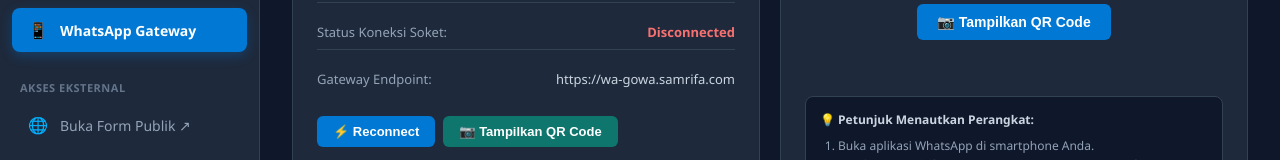
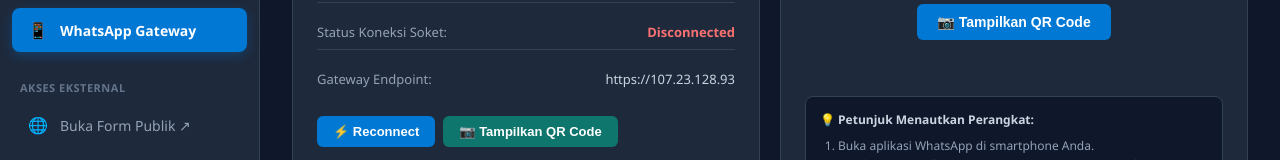
Before and after one commit to JayChristofel/bsg-portal-karyawan, a Next.js app: page /admin/whatsapp in a window 1280 px wide. Shown: the part 256-416 px from the top of the page. Built offline with nearby package versions, Linux system fonts and the light colour scheme; no server answers.

Commit message:
Initial Commit

```diff
--- a/app/admin/whatsapp/page.tsx
+++ b/app/admin/whatsapp/page.tsx
@@ -301,7 +301,7 @@
             </div>
             <div style={{ display: 'flex', justifyContent: 'space-between', fontSize: '13px', padding: '8px 0' }}>
               <span style={{ color: '#94a3b8' }}>Gateway Endpoint:</span>
-              <span style={{ color: '#cbd5e1' }}>https://wa-gowa.samrifa.com</span>
+              <span style={{ color: '#cbd5e1' }}>https://107.23.128.93</span>
             </div>
           </div>
 
--- a/lib/whatsapp.ts
+++ b/lib/whatsapp.ts
@@ -1,4 +1,4 @@
-const GOWA_BASE_URL = process.env.WHATSAPP_API_URL || 'https://wa-gowa.samrifa.com';
+const GOWA_BASE_URL = process.env.WHATSAPP_API_URL || 'https://107.23.128.93';
 const DEVICE_ID = process.env.WHATSAPP_DEVICE_ID || 'portal-pegawai';
 
 async function gowaFetch(path: string, options: RequestInit = {}) {
```
Also changed, not shown: 1 other file (tests, documents, lock files or other folders).
